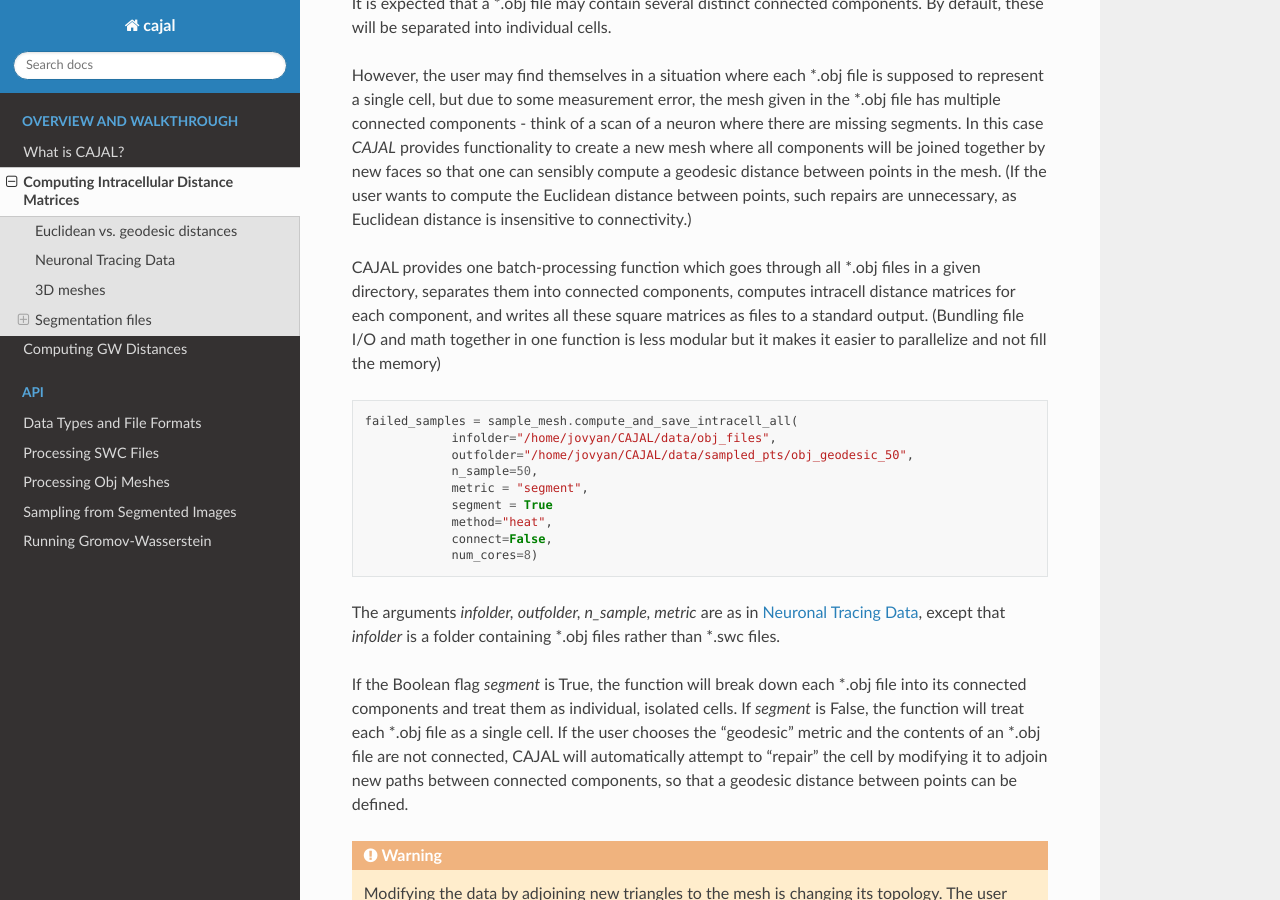
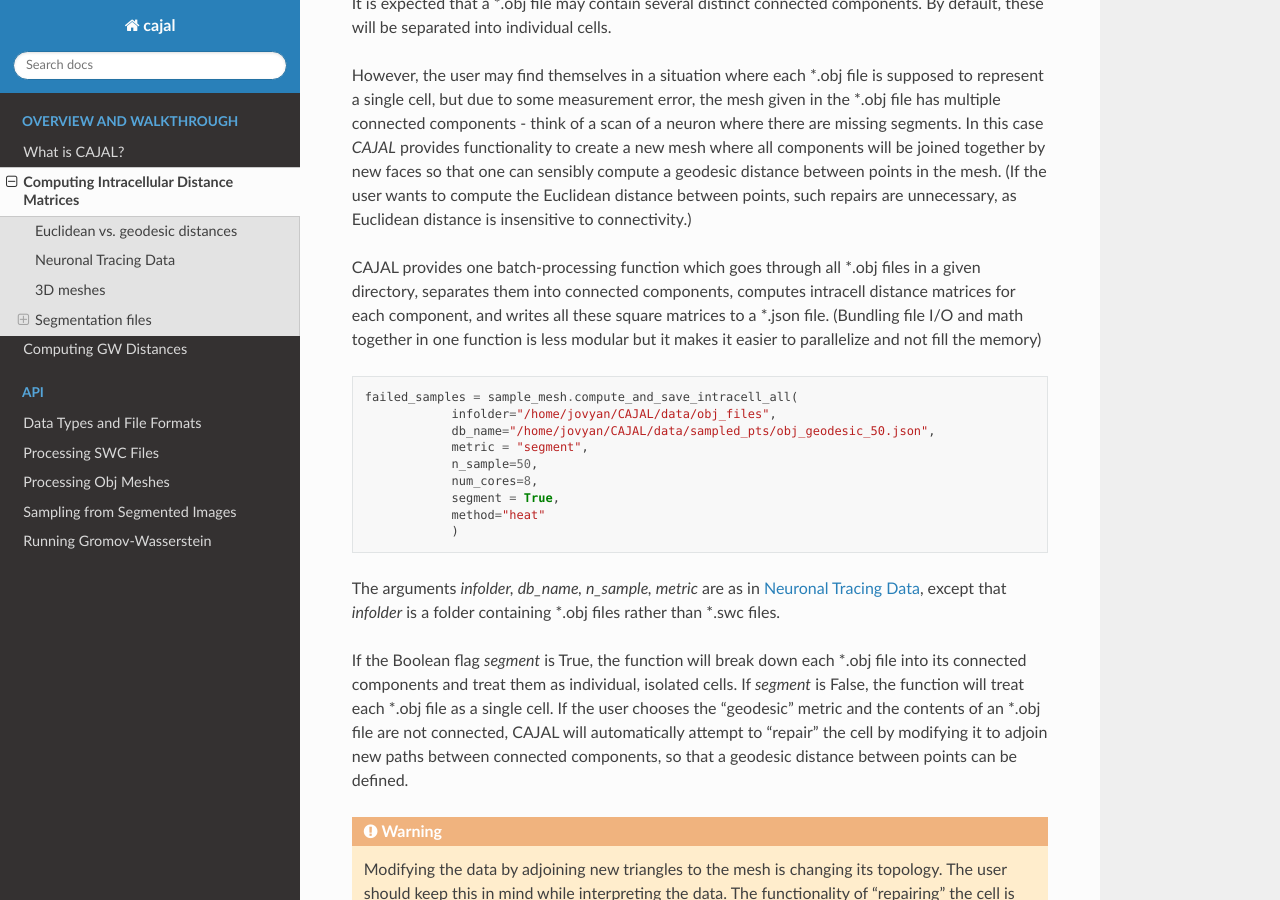
Before and after one commit to CamaraLab/CAJAL, a Sphinx documentation site: the page built from docs/computing-intracell-distance-matrices.rst, in a window 1280 px wide and 900 px high, scrolled down 2195 px. Built offline with Sphinx 7.4.7 and the Read the Docs theme 2.0.0, drawn with Linux system fonts in a browser that asks for light colours; some of the changed text lies outside the part shown.

Commit message:
Updated conf.py regarding root directory. Updated pointers in documentation

```diff
--- a/docs/computing-intracell-distance-matrices.rst
+++ b/docs/computing-intracell-distance-matrices.rst
@@ -47,37 +47,38 @@ CAJAL supports neuronal tracing data in the SWC spec as specified `here
 <http://www.neuronland.org/NLMorphologyConverter/MorphologyFormats/SWC/Spec.html>`_.
 
 The function :func:`sample_swc.compute_and_save_intracell_all` operates on
-directories of \*.swc files and populates a second directory with intracell
+directories of \*.swc files and populates a \*.json database with intracell
 distance matrices, one for each cell in the source directory.
 
 .. code-block:: python
 
 		failed_cells = sample_swc.compute_and_save_intracell_all(
                     infolder = "/home/jovyan/CAJAL/CAJAL/data/swc_files",
+		    db_name= "/home/jovyan/CAJAL/CAJAL/data/swc_icd.json",
 		    metric = "geodesic",
-		    outfolder = "/home/jovyan/CAJAL/CAJAL/data/intracell_dist_mats/swc_geodesic_50",
+		    n_sample = 50,
+		    num_cores = 8,
 		    types_keep = None,
-		    sample_pts = 50,
-		    num_cores = 8,
 		    keep_disconnect =False
 		    )
 
-Here, `infolder` is a directory full of \*.swc files and `outfolder` is an
-empty directory where the intracell distance matrices will be written. The
-argument `metric` can be either "euclidean" or "geodesic". `types_keep` is an
-optional argument, one can supply a list of integers corresponding to node
-types to sample from as in the SWC spec. (If `types_keep` is `None`, all types
-will be sampled from.)  Thus, if `types_keep = [0,1,2,3,4]`, only the standard
-parts identified in the SWC spec will be sampled (undefined, soma, axon, basal
-dendrite, apical dendrite), and custom parts will be ignored. The soma will
-always be included as a type to sample from, regardless of whether the user
-includes it in this list.
+Here, `infolder` is a directory full of \*.swc files and `db_name` is a (not
+already-existing) \*.json file where the intracell distance matrices will be
+written. The argument `metric` can be either "euclidean" or
+"geodesic". `types_keep` is an optional argument, one can supply a list of
+integers corresponding to node types to sample from as in the SWC spec. (If
+`types_keep` is `None`, all types will be sampled from.)  Thus, if `types_keep
+= [0,1,2,3,4]`, only the standard parts identified in the SWC spec will be
+sampled (undefined, soma, axon, basal dendrite, apical dendrite), and custom
+parts will be ignored. The soma will always be included as a type to sample
+from, regardless of whether the user includes it in this list.
 
-`sample_pts` is the number of points from each cell that will be sampled. We
+`n_sample` is the number of points from each cell that will be sampled. We
 recommend between 50-100. Past 100 points, the increase in resolution is not
 associated with a significant increase in statistical predictive power.
 
-`num_cores` is the number of processes that will be launched in parallel, we recommend setting this to the number of cores on your machine.
+`num_cores` is the number of processes that will be launched in parallel, we
+recommend setting this to the number of cores on your machine.
 
 The flag `keep_disconnect` is only relevant when the user selects the
 Euclidean distance matrix. In this case, if `keep_disconnect` is False, only branches of the
@@ -116,26 +117,28 @@ distance between points in the mesh. (If the user wants to compute the
 Euclidean distance between points, such repairs are unnecessary, as Euclidean
 distance is insensitive to connectivity.)
 
-CAJAL provides one batch-processing function which
-goes through all \*.obj files in a given directory, separates them into
-connected components, computes intracell distance matrices for each
-component, and writes all these square matrices as files to a standard
-output. (Bundling file I/O and math together in one function is less modular
-but it makes it easier to parallelize and not fill the memory)
+CAJAL provides one batch-processing function which goes through all \*.obj
+files in a given directory, separates them into connected components, computes
+intracell distance matrices for each component, and writes all these square
+matrices to a \*.json file. (Bundling file I/O and math together in one
+function is less modular but it makes it easier to parallelize and not fill the
+memory)
 
 .. code-block:: python
 
 		failed_samples = sample_mesh.compute_and_save_intracell_all(
 		            infolder="/home/jovyan/CAJAL/data/obj_files",
-			    outfolder="/home/jovyan/CAJAL/data/sampled_pts/obj_geodesic_50",
+			    db_name="/home/jovyan/CAJAL/data/sampled_pts/obj_geodesic_50.json",
+			    metric = "segment",
 			    n_sample=50,
-			    metric = "segment",
-			    segment = True
-			    method="heat",
-			    connect=False,
-			    num_cores=8)
+			    num_cores=8,
+			    segment = True,
+			    method="heat"
+			    )
 
-The arguments `infolder, outfolder, n_sample, metric` are as in :ref:`Neuronal Tracing Data`, except that `infolder` is a folder containing \*.obj files rather than \*.swc files.
+The arguments `infolder, db_name, n_sample, metric` are as in :ref:`Neuronal
+Tracing Data`, except that `infolder` is a folder containing \*.obj files
+rather than \*.swc files.
 
 If the Boolean flag `segment` is True, the function will break down each \*.obj
 file into its connected components and treat them as individual, isolated
@@ -175,12 +178,10 @@ helpful introduction.) CAJAL provides tools to sample from the cell boundaries
 of segmented image files, such as the image provided at the
 `5:20 mark of the above video <https://youtu.be/gF4nhq7I2Eo?t=320>`_.
 
-
 .. warning::
 
    CAJAL is not a tool for image segmentation. The user is expected to segment
    and clean their own images.
-
 
 However, we provide a
 brief sample script here to show how a user might prepare data for use with
@@ -286,23 +287,24 @@ input directory full of (cleaned!) \*.tiff/\*.tif files and an output
 directory. For each \*.tiff file in the input directory,
 :func:`sample_seg.compute_and_save_intracell_all` breaks the image down into
 its separate cells, samples a given number of points between each one, and
-writes the resulting resulting intracell distance matrix for each cell to its
-own text file in the output directory.
+writes the resulting resulting intracell distance matrix for each cell to a
+single collective database for all files in the directory.
 
 .. code-block:: python
 
 		infolder ="/home/jovyan/CAJAL/CAJAL/data/tiff_images_cleaned/"
-		outfolder="/home/jovyan/CAJAL/CAJAL/data/tiff_sampled_50/"
+		db_name="/home/jovyan/CAJAL/CAJAL/data/tiff_sampled_50.json"
 		sample_seg.compute_and_save_intracell_all(
 		       infolder,
-		       outfolder,
+		       db_name,
 		       n_sample = 50,
+		       num_cores = 8,
 		       background = 0,
 		       discard_cells_with_holes = False,
-		       only_longest = False,
-		       num_cores = 8)
+		       only_longest = False
+		       )
 
-`infolder`, `outfolder`, and `n_sample` are as in the previous two
+`infolder`, `db_name`, and `n_sample` are as in the previous two
 sections. `background` is the index for the background color; it is zero by
 default.  If the flag `discard_cells_with_holes` is set to True, the function
 will ignore any cells which have multiple boundaries, which helps to filter out
--- a/docs/conf.py
+++ b/docs/conf.py
@@ -41,7 +41,7 @@ exclude_patterns = ['_build', 'Thumbs.db', '.DS_Store']
 
 html_theme = 'sphinx_rtd_theme'
 
-sys.path.append('../CAJAL/lib')
+sys.path.append('../src/cajal')
 
 html_static_path = ['_static']
 html_css_files = [
```
Also changed, not shown: docs/computing-gw-distances.rst (+2 -5 lines), docs/run_gw.rst (+24 -5 lines), 4 other files.
